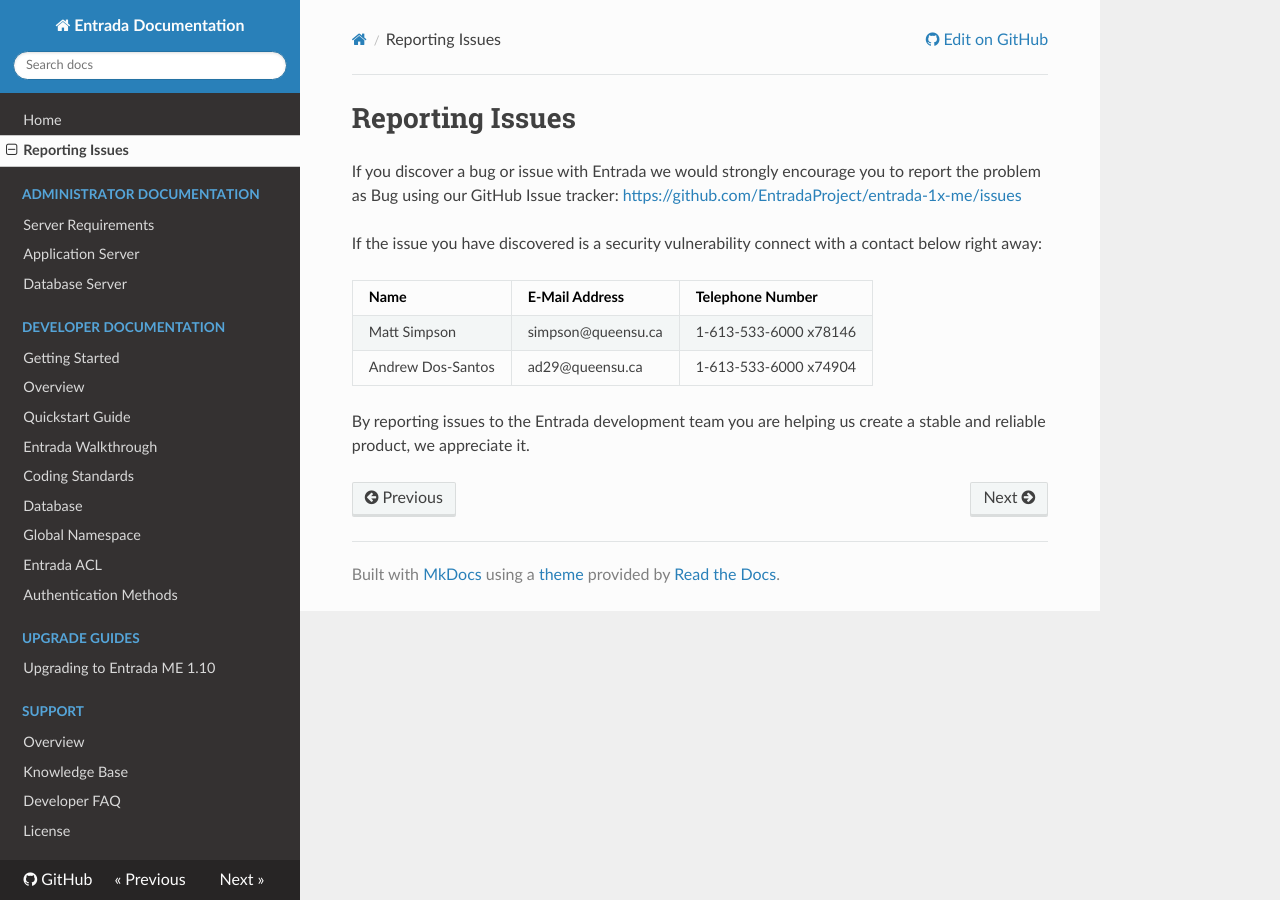
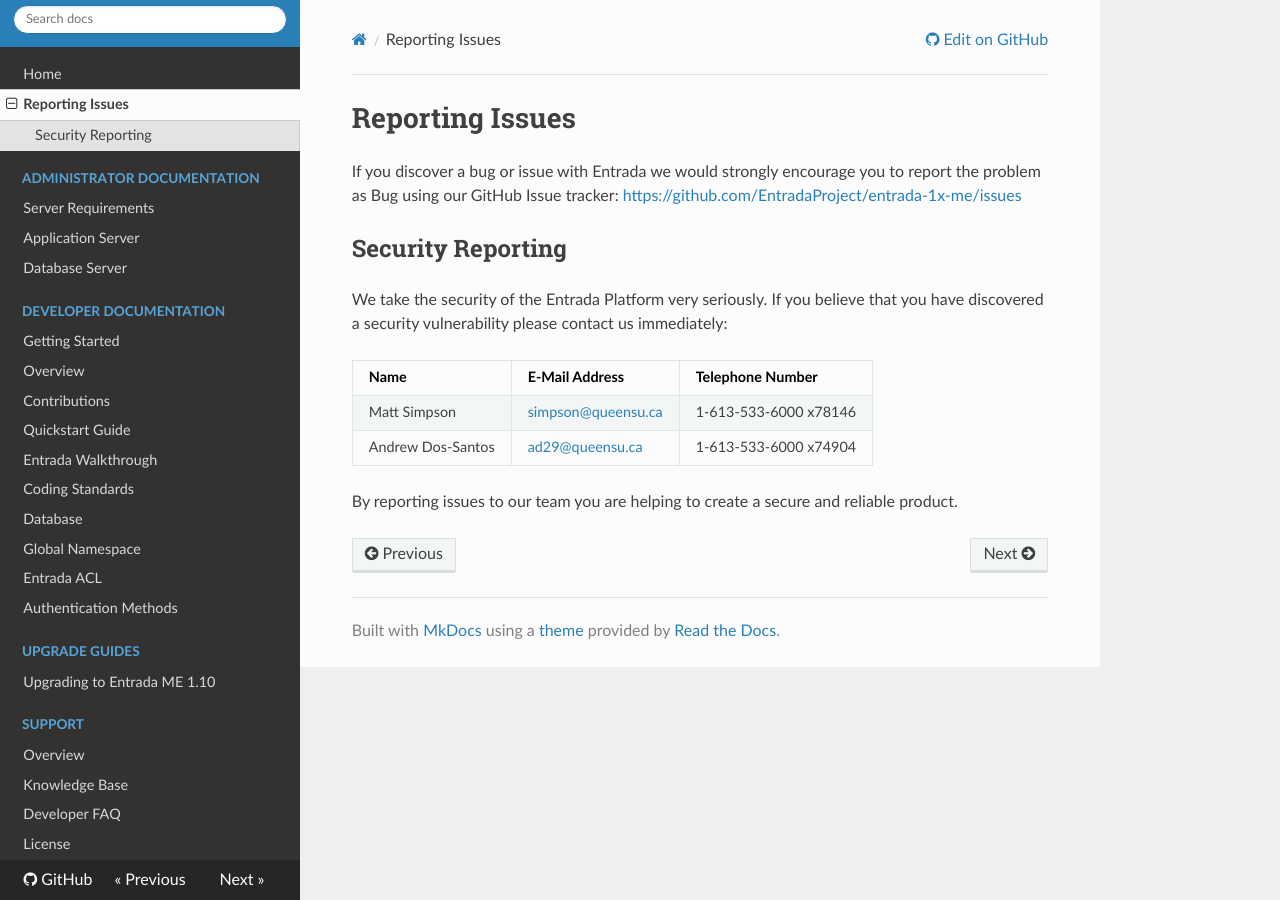
Before and after one commit to pyarmak/entrada-1x-docs, an MkDocs documentation site: the page built from docs/about/reporting-issues.md, in a window 1280 px wide. Built offline with MkDocs 1.6.1, drawn with Linux system fonts in a browser that asks for light colours; nearby versions of some CDN libraries; old or Windows-style settings are respelled for this version of MkDocs.

```diff
--- a/docs/about/reporting-issues.md
+++ b/docs/about/reporting-issues.md
@@ -3,11 +3,13 @@
 If you discover a bug or issue with Entrada we would strongly encourage you to report the problem as Bug using our
 GitHub Issue tracker: [https://github.com/EntradaProject/entrada-1x-me/issues](https://github.com/EntradaProject/entrada-1x-me/issues)
 
-If the issue you have discovered is a security vulnerability connect with a contact below right away:
+## Security Reporting
 
-| Name              | E-Mail Address     | Telephone Number      |
-| ----------------- | ------------------ | --------------------- |
-| Matt Simpson      | simpson@queensu.ca | 1-613-533-6000 x78146 |
-| Andrew Dos-Santos | ad29@queensu.ca    | 1-613-533-6000 x74904 |
+We take the security of the Entrada Platform very seriously. If you believe that you have discovered a security vulnerability please contact us immediately:
 
-By reporting issues to the Entrada development team you are helping us create a stable and reliable product, we appreciate it.
+| Name              | E-Mail Address                                  | Telephone Number      |
+| ----------------- | ----------------------------------------------- | --------------------- |
+| Matt Simpson      | [simpson@queensu.ca](mailto:simpson@queensu.ca) | 1-613-533-6000 x78146 |
+| Andrew Dos-Santos | [ad29@queensu.ca](ad29@queensu.ca)              | 1-613-533-6000 x74904 |
+
+By reporting issues to our team you are helping to create a secure and reliable product.
--- a/mkdocs.yml
+++ b/mkdocs.yml
@@ -11,8 +11,9 @@ pages:
 - 'Developer Documentation':
     - 'Getting Started': 'developer/getting-started.md'
     - 'Overview': 'developer/overview.md'
+    - 'Contributions': 'developer/contributions.md'
     - 'Quickstart Guide': 'developer/quickstart.md'
-    - 'Entrada Walkthrough' : 'developer/walkthrough.md'
+    - 'Entrada Walkthrough': 'developer/walkthrough.md'
     - 'Coding Standards': 'developer/standards.md'
     - 'Database': 'developer/database.md'
     - 'Global Namespace': 'developer/namespace.md'
```
Also changed, not shown: docs/developer/contributions.md (added, +91 -0 lines), docs/developer/walkthrough.md (+6 -4 lines), docs/img/contributions-new-pull-request.png (added).
